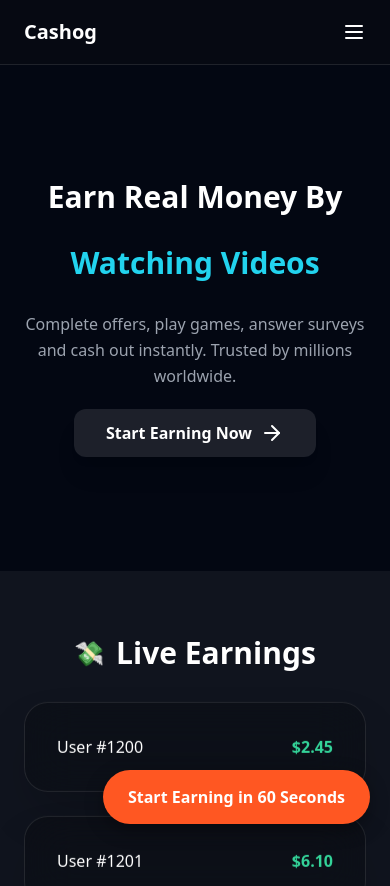
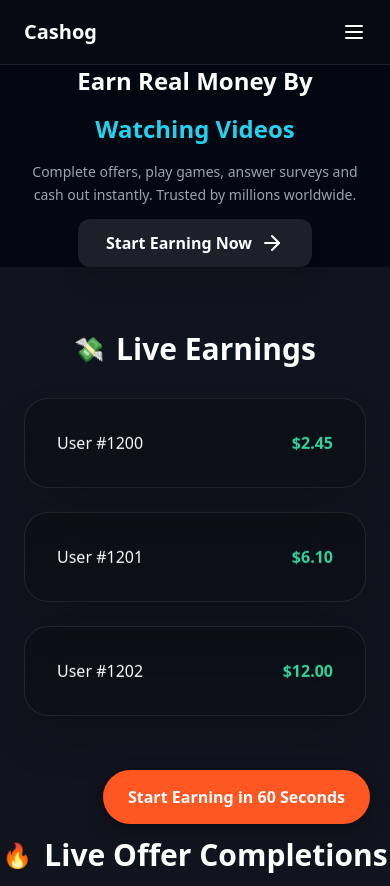
Before and after one commit to tool63/cashin, a Next.js app: page / in a window 390 px wide. Shown: the top 886 px of the page. Built offline with nearby package versions, Linux system fonts and the light colour scheme.

Commit message:
Update page.tsx

```diff
--- a/app/page.tsx
+++ b/app/page.tsx
@@ -149,7 +149,7 @@ export default function Home() {
   )
 }
 
-/* ================= HERO SECTION ================= */
+/* ================= HERO SECTION (CONTENT-ONLY) ================= */
 const HeroSection = () => {
   const phrases = ["Surveys", "App Installs", "Playing Games", "Watching Videos"]
   const [current, setCurrent] = useState(0)
@@ -173,27 +173,24 @@ const HeroSection = () => {
   }, [current])
 
   return (
-    <section className="flex items-center justify-center min-h-[60vh] px-4">
-      <div className="max-w-4xl w-full flex flex-col items-center text-center gap-5">
+    <section className="flex justify-center px-4">
+      <div className="max-w-4xl w-full flex flex-col items-center text-center gap-3">
 
-        <h1 className="text-3xl md:text-5xl font-extrabold">
+        <h1 className="text-2xl sm:text-3xl md:text-5xl font-extrabold">
           Earn Real Money By
         </h1>
 
-        {/* WIDTH & HEIGHT LOCK — ZERO SHIFT */}
-        <div className="relative h-[56px] md:h-[64px]">
-          {/* invisible max-width reference */}
-          <span className="invisible text-3xl md:text-5xl font-extrabold whitespace-nowrap">
+        {/* LOCKED HEIGHT – NO JUMP */}
+        <div className="relative h-[40px] sm:h-[48px] md:h-[64px]">
+          <span className="invisible text-2xl sm:text-3xl md:text-5xl font-extrabold whitespace-nowrap">
             Watching Videos
           </span>
-
-          {/* animated text */}
-          <span className="absolute inset-0 flex items-center justify-center text-3xl md:text-5xl font-extrabold text-cyan-400">
+          <span className="absolute inset-0 flex items-center justify-center text-2xl sm:text-3xl md:text-5xl font-extrabold text-cyan-400">
             {text}
           </span>
         </div>
 
-        <p className="max-w-2xl text-gray-400 text-base md:text-lg leading-relaxed">
+        <p className="max-w-2xl text-gray-400 text-sm sm:text-base md:text-lg leading-relaxed">
           Complete offers, play games, answer surveys and cash out instantly.
           Trusted by millions worldwide.
         </p>
@@ -202,7 +199,7 @@ const HeroSection = () => {
           <motion.span
             whileHover={{ scale: 1.05 }}
             whileTap={{ scale: 0.97 }}
-            className="inline-flex items-center gap-2 bg-white/10 hover:bg-white/20 px-8 md:px-10 py-3 md:py-4 rounded-xl font-semibold shadow-xl"
+            className="inline-flex items-center gap-2 bg-white/10 hover:bg-white/20 px-7 sm:px-9 py-3 rounded-xl font-semibold shadow-xl"
           >
             Start Earning Now <ArrowRight />
           </motion.span>
```
